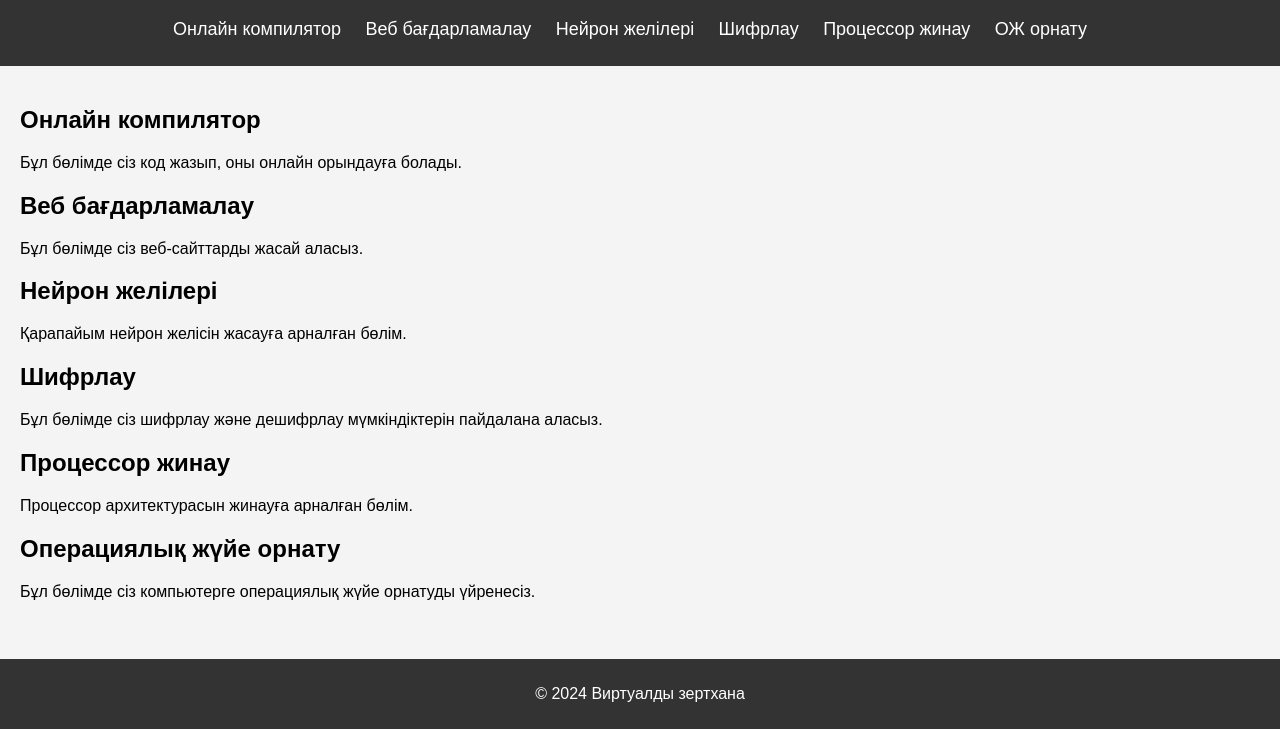
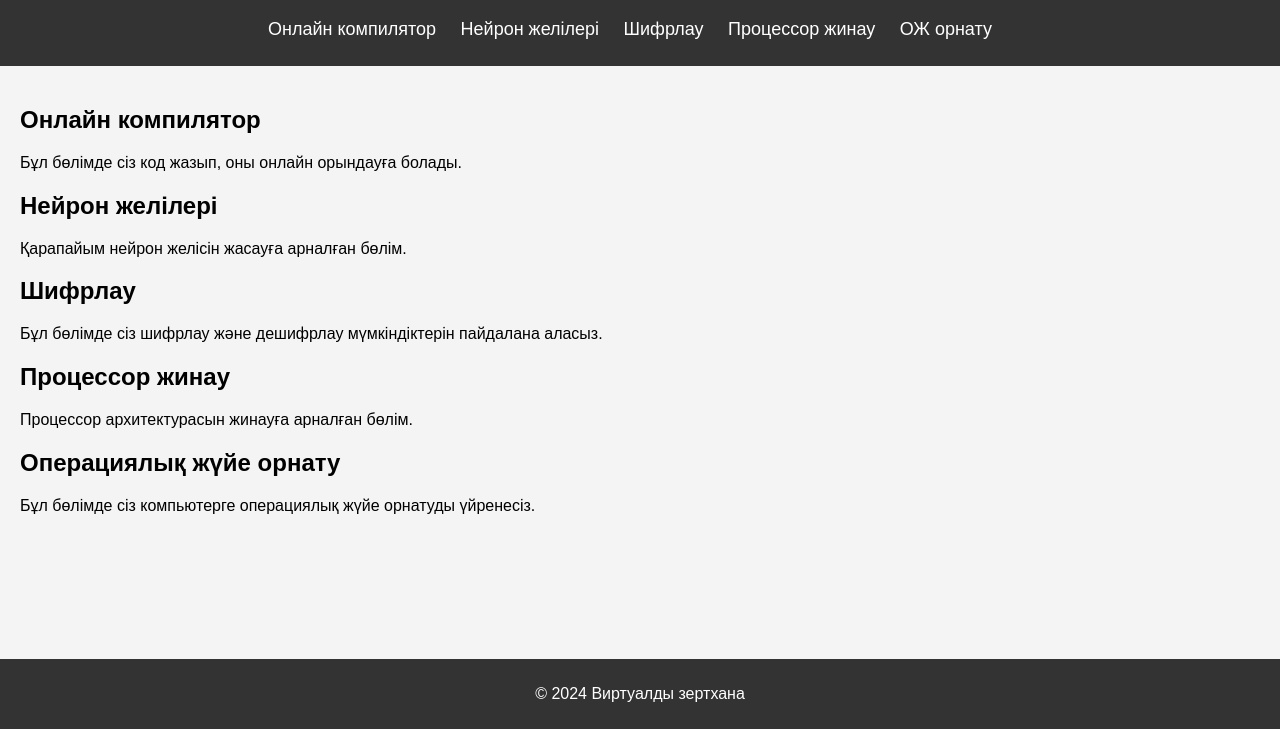
Before and after one commit to Guldana1301/virtual-lab-Guldana, a plain HTML site: page index.html in a window 1280 px wide. Shown: the part 71-800 px from the top of the page. Drawn offline with Linux system fonts and the light colour scheme.

Commit message:
Update index.html

```diff
--- a/index.html
+++ b/index.html
@@ -12,7 +12,6 @@
     <nav>
       <ul>
         <li><a href="#compiler">Онлайн компилятор</a></li>
-        <li><a href="#webdev">Веб бағдарламалау</a></li>
         <li><a href="#neural-network">Нейрон желілері</a></li>
         <li><a href="#encryption">Шифрлау</a></li>
         <li><a href="#cpu-assembly">Процессор жинау</a></li>
@@ -25,11 +24,6 @@
     <section id="compiler">
       <h2>Онлайн компилятор</h2>
       <p>Бұл бөлімде сіз код жазып, оны онлайн орындауға болады.</p>
-    </section>
-
-    <section id="webdev">
-      <h2>Веб бағдарламалау</h2>
-      <p>Бұл бөлімде сіз веб-сайттарды жасай аласыз.</p>
     </section>
 
     <section id="neural-network">
```
